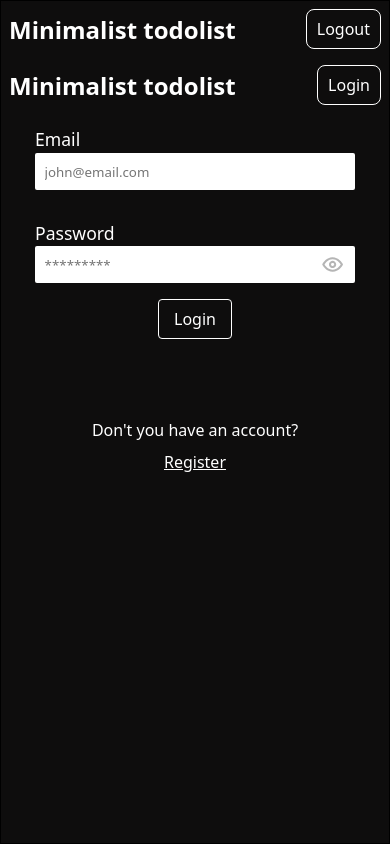
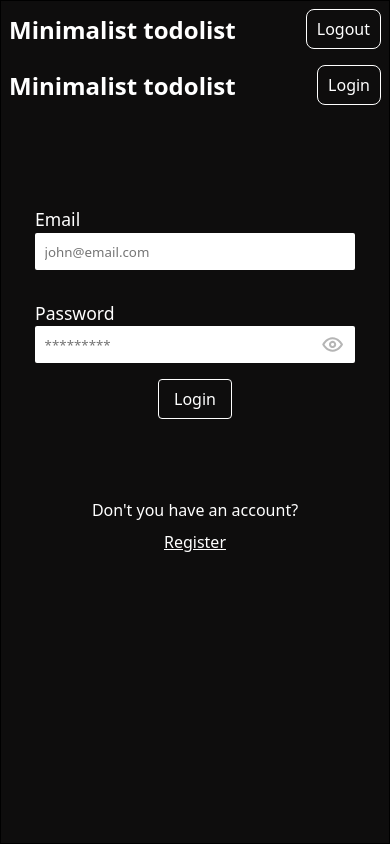
Before and after one commit to LucasGitHubx/minimalist-todo, a React (Vite) app: page /todo/login in a window 390 px wide. Built offline with nearby package versions, Linux system fonts and the light colour scheme; no server answers.

Commit message:
I changed the width of the root component to make it responsive

```diff
--- a/src/main.css
+++ b/src/main.css
@@ -7,7 +7,11 @@
 }
 #root {
   border: 1px solid black;
-  width: 100vw;
+  width: 100%;
+  min-width: 320px;
   height: 100vh;
   background-color: #0e0d0d;
 }
+.page {
+  margin-top: 5rem;
+}
```
